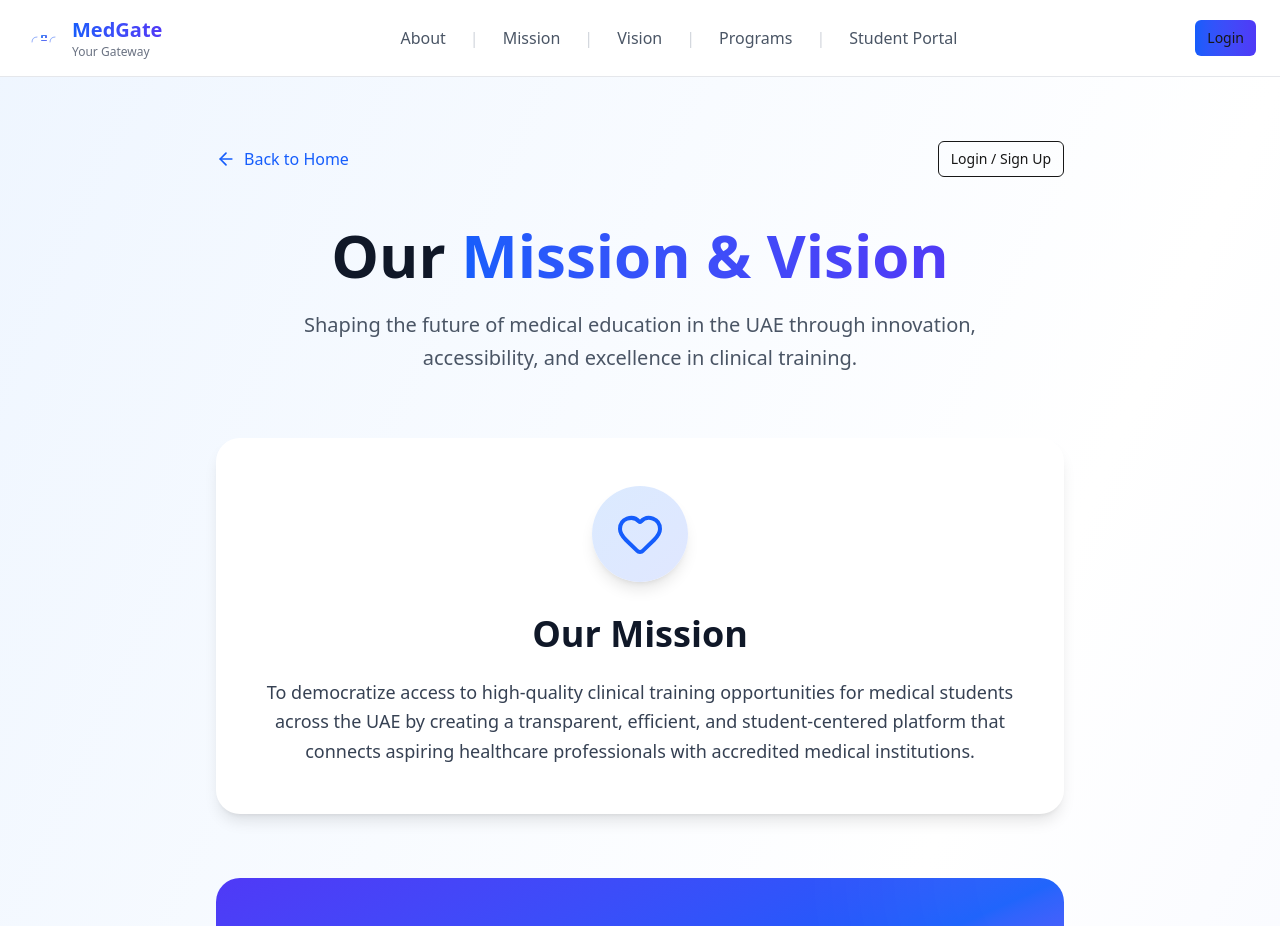
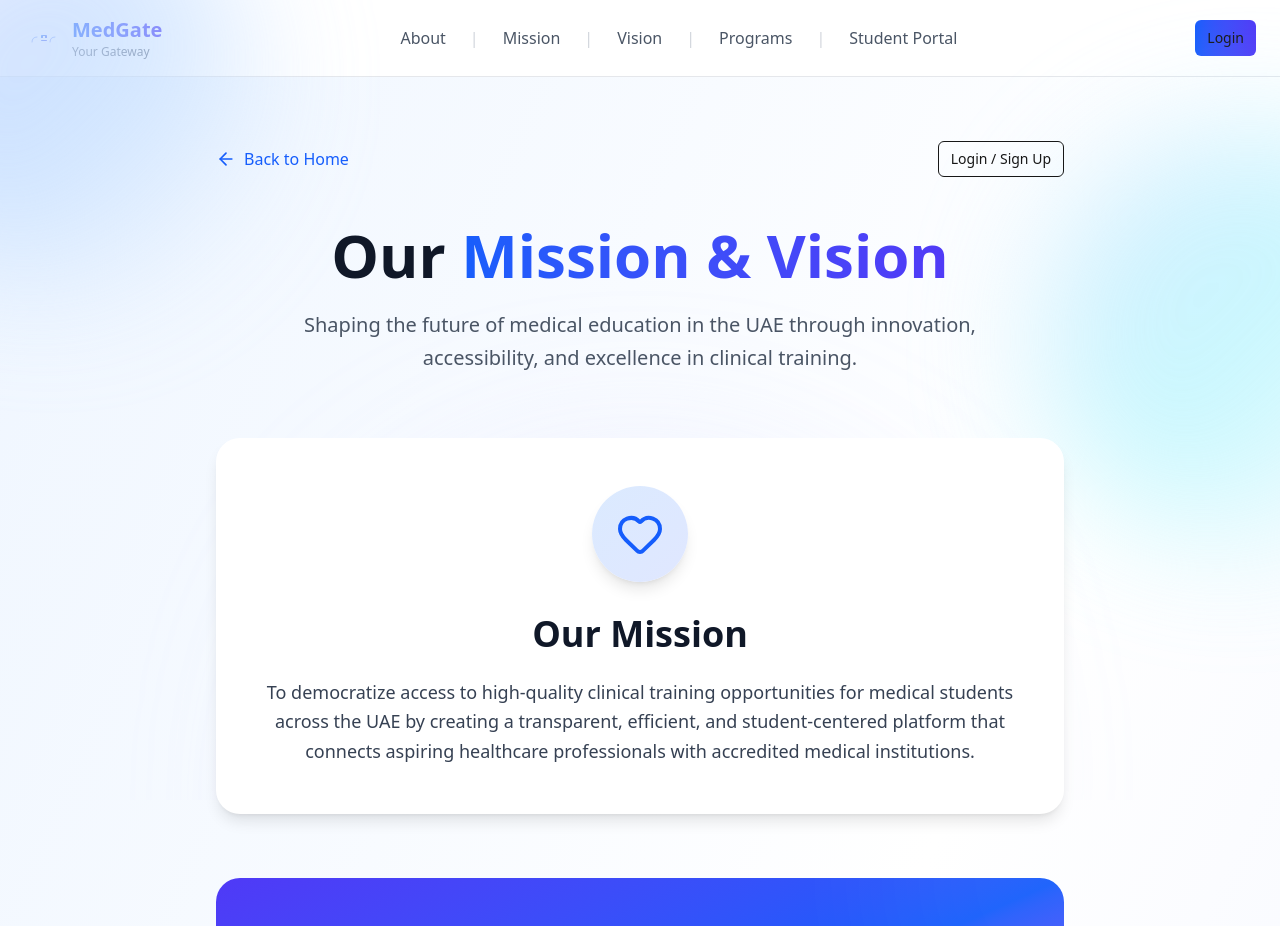
Before and after one commit to s1business84-hub/medgatefinal, a Next.js app in the folder medgate/: page /mission in a window 1280 px wide. Shown: the top 926 px of the page. Built offline with nearby package versions, Linux system fonts and the light colour scheme.

Commit message:
Add parallax backdrop to mission page

```diff
--- a/medgate/app/mission/page.tsx
+++ b/medgate/app/mission/page.tsx
@@ -1,10 +1,43 @@
+"use client";
+
 import Link from "next/link";
+import { motion, useScroll, useTransform } from "framer-motion";
 import { ArrowLeft, Heart, Eye, Lightbulb, Shield, Users } from "lucide-react";
+import { useMemo } from "react";
+
 import { Button } from "@/components/ui/button";
 
 export default function MissionPage() {
+  const { scrollY } = useScroll();
+  const [layerSlow, layerMid, layerFast] = useMemo(() => {
+    return [
+      useTransform(scrollY, [0, 600], ["0px", "-80px"]),
+      useTransform(scrollY, [0, 600], ["0px", "-120px"]),
+      useTransform(scrollY, [0, 600], ["0px", "-180px"]),
+    ];
+  }, [scrollY]);
+
   return (
     <div className="min-h-screen bg-gradient-to-br from-blue-50 via-white to-indigo-50 overflow-hidden">
+      {/* Parallax backdrop */}
+      <div className="pointer-events-none absolute inset-0 overflow-hidden">
+        <motion.div
+          aria-hidden
+          className="absolute -left-32 -top-24 h-96 w-96 rounded-full bg-gradient-to-br from-indigo-200 via-blue-200 to-transparent blur-3xl opacity-70"
+          style={{ y: layerSlow }}
+        />
+        <motion.div
+          aria-hidden
+          className="absolute right-[-180px] top-32 h-[420px] w-[420px] rounded-full bg-gradient-to-br from-blue-200 via-cyan-200 to-transparent blur-3xl opacity-60"
+          style={{ y: layerMid }}
+        />
+        <motion.div
+          aria-hidden
+          className="absolute left-1/2 bottom-[-260px] h-[520px] w-[520px] -translate-x-1/2 rounded-full bg-gradient-to-br from-purple-200 via-indigo-200 to-transparent blur-[120px] opacity-70"
+          style={{ y: layerFast }}
+        />
+      </div>
+
       <div className="max-w-4xl mx-auto px-6 py-16">
         {/* Header */}
         <div className="flex items-center justify-between mb-12 animate-fade-in">
```
